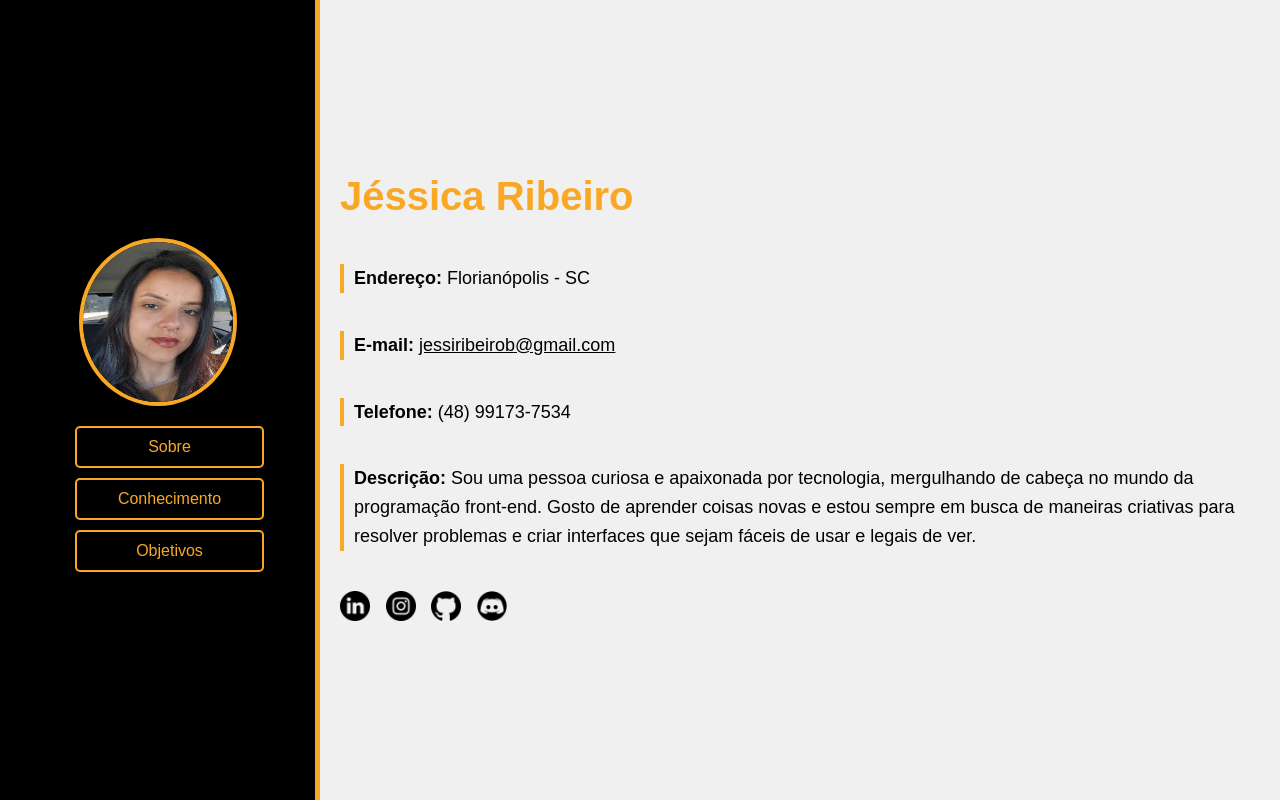
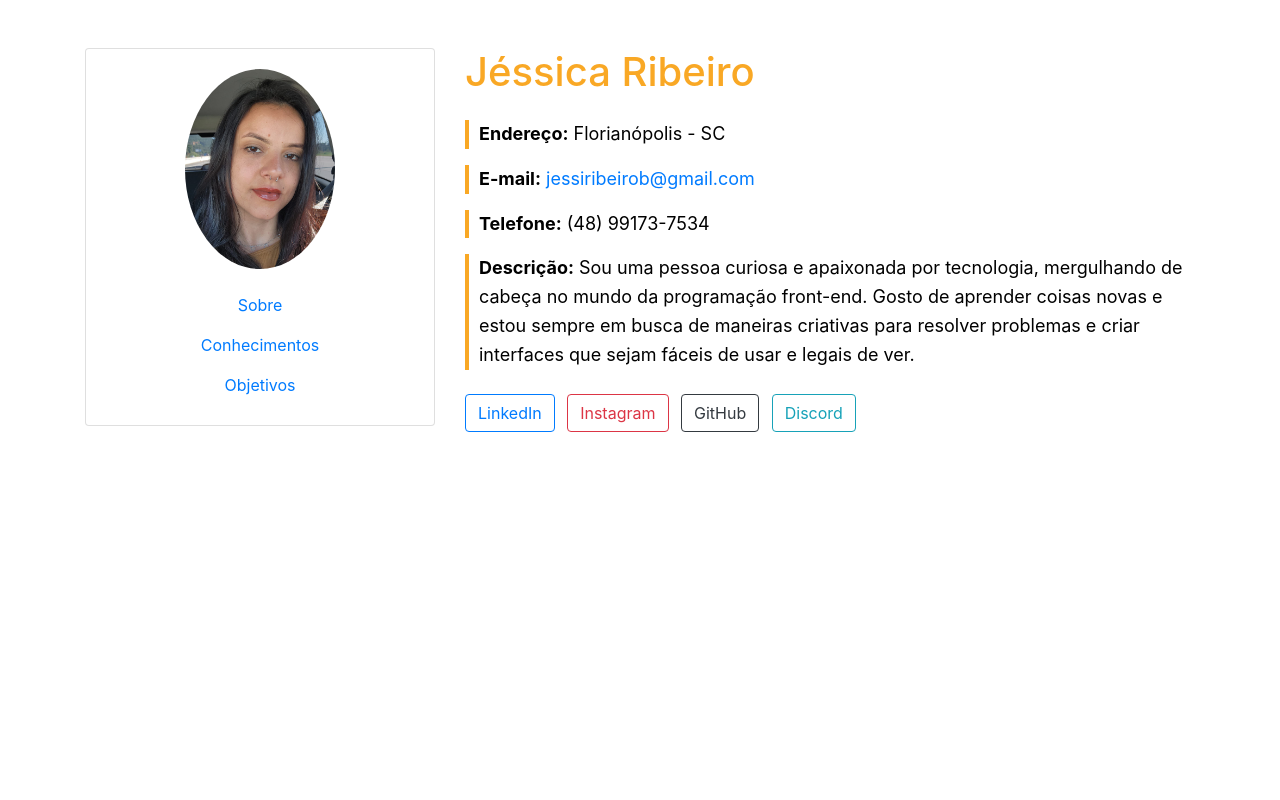
Before and after one commit to jessiribeiro/Curriculo-Digital, a plain HTML site: page index.html in a window 1280 px wide. Drawn offline with nearby package versions, Linux system fonts and the light colour scheme.

Commit message:
atualizacao grid

```diff
--- a/index.html
+++ b/index.html
@@ -5,32 +5,40 @@
     <meta name="viewport" content="width=device-width, initial-scale=1.0">
     <title>Currículo Digital</title>
     <link rel="stylesheet" href="styles.css">
+    <link href="https://stackpath.bootstrapcdn.com/bootstrap/4.5.2/css/bootstrap.min.css" rel="stylesheet">
 </head>
 <body>
-    <div class="container">
-        <div class="sidebar">
-            <div class="avatar">
-                <img src="./assets/WhatsApp Image 2024-08-16 at 15.57.39.jpeg" alt="Avatar">
+    <div class="container mt-5">
+        <div class="row">
+            <div class="col-lg-4 col-md-5 mb-4">
+                <div class="card">
+                    <div class="card-body text-center">
+                        <img src="./assets/WhatsApp Image 2024-08-16 at 15.57.39.jpeg" alt="Avatar" class="img-fluid rounded-circle mb-3" style="width: 150px; height: auto;">
+                        <nav class="nav flex-column">
+                            <a href="index.html" class="nav-link">Sobre</a>
+                            <a href="conhecimentos.html" class="nav-link">Conhecimentos</a>
+                            <a href="objetivos.html" class="nav-link">Objetivos</a>
+                        </nav>
+                    </div>
+                </div>
             </div>
-            <nav class="nav-buttons">
-                <a href="index.html" class="nav-button">Sobre</a>
-                <a href="conhecimentos.html" class="nav-button">Conhecimento</a>
-                <a href="objetivos.html" class="nav-button">Objetivos</a>
-            </nav>
-        </div>
-        <div class="content">
-            <h1>Jéssica Ribeiro</h1>
-<p><strong style="color: #000000 ;">Endereço:</strong> <span style="color: #000000;">Florianópolis - SC</span></p>
-<p><strong style="color: #000000;">E-mail:</strong> <a href="mailto:jessiribeirob@gmail.com" style="color: #000000;">jessiribeirob@gmail.com</a></p>
-<p><strong style="color: #000000;">Telefone:</strong> <span style="color: #000000;">(48) 99173-7534</span></p>
-<p><strong style="color: #000000;">Descrição:</strong> <span style="color: #000000;">Sou uma pessoa curiosa e apaixonada por tecnologia, mergulhando de cabeça no mundo da programação front-end. Gosto de aprender coisas novas e estou sempre em busca de maneiras criativas para resolver problemas e criar interfaces que sejam fáceis de usar e legais de ver.</span></p>
-            <div class="redes-sociais">
-                <a href="https://www.linkedin.com/in/j%C3%A9ssica-ribeiro-273971245/" target="_blank"><img src="./assets/linkedin.png" alt="LinkedIn"></a>
-                <a href="https://www.instagram.com/ajessribeiro" target="_blank"><img src="./assets/instagram.png" alt="Instagram"></a>
-                <a href="https://github.com/jessiribeiro" target="_blank"><img src="./assets/github.png" alt="GitHub"></a>
-                <a href="https://discord.com/users/jessicaribeirob" target="_blank"><img src="./assets/discordia.png" alt="Discord"></a>
+            <div class="col-lg-8 col-md-7">
+                <h1 class="mb-4">Jéssica Ribeiro</h1>
+                <p><strong>Endereço:</strong> Florianópolis - SC</p>
+                <p><strong>E-mail:</strong> <a href="mailto:jessiribeirob@gmail.com">jessiribeirob@gmail.com</a></p>
+                <p><strong>Telefone:</strong> (48) 99173-7534</p>
+                <p><strong>Descrição:</strong> Sou uma pessoa curiosa e apaixonada por tecnologia, mergulhando de cabeça no mundo da programação front-end. Gosto de aprender coisas novas e estou sempre em busca de maneiras criativas para resolver problemas e criar interfaces que sejam fáceis de usar e legais de ver.</p>
+                <div class="mt-4">
+                    <a href="https://www.linkedin.com/in/j%C3%A9ssica-ribeiro-273971245/" target="_blank" class="btn btn-outline-primary mr-2 mb-2">LinkedIn</a>
+                    <a href="https://www.instagram.com/ajessribeiro" target="_blank" class="btn btn-outline-danger mr-2 mb-2">Instagram</a>
+                    <a href="https://github.com/jessiribeiro" target="_blank" class="btn btn-outline-dark mr-2 mb-2">GitHub</a>
+                    <a href="https://discord.com/users/jessicaribeirob" target="_blank" class="btn btn-outline-info mb-2">Discord</a>
+                </div>
             </div>
         </div>
     </div>
+    <script src="https://code.jquery.com/jquery-3.5.1.slim.min.js"></script>
+    <script src="https://cdn.jsdelivr.net/npm/@popperjs/core@1.16.1/dist/umd/popper.min.js"></script>
+    <script src="https://stackpath.bootstrapcdn.com/bootstrap/4.5.2/js/bootstrap.min.js"></script>
 </body>
 </html>
```
Also changed, not shown: conhecimentos.html (+28 -22 lines), objetivos.html (+15 -9 lines).
